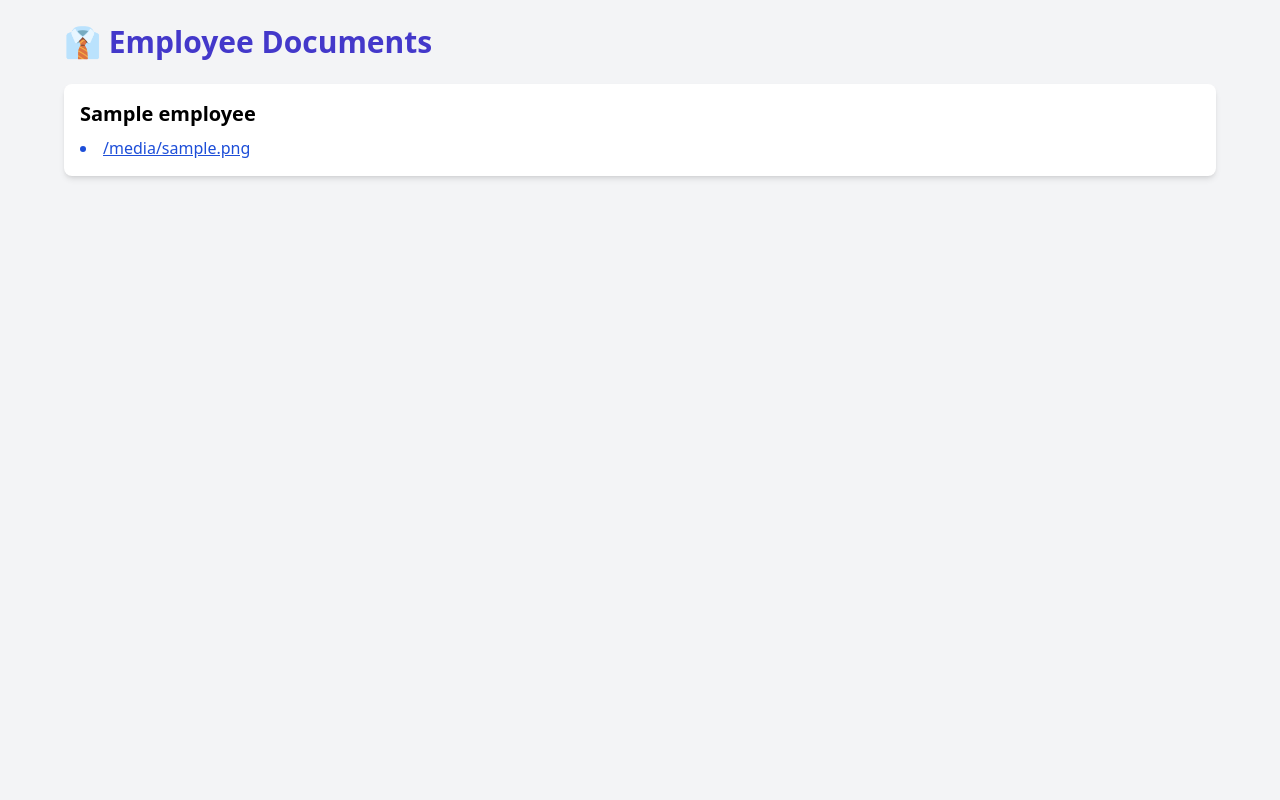
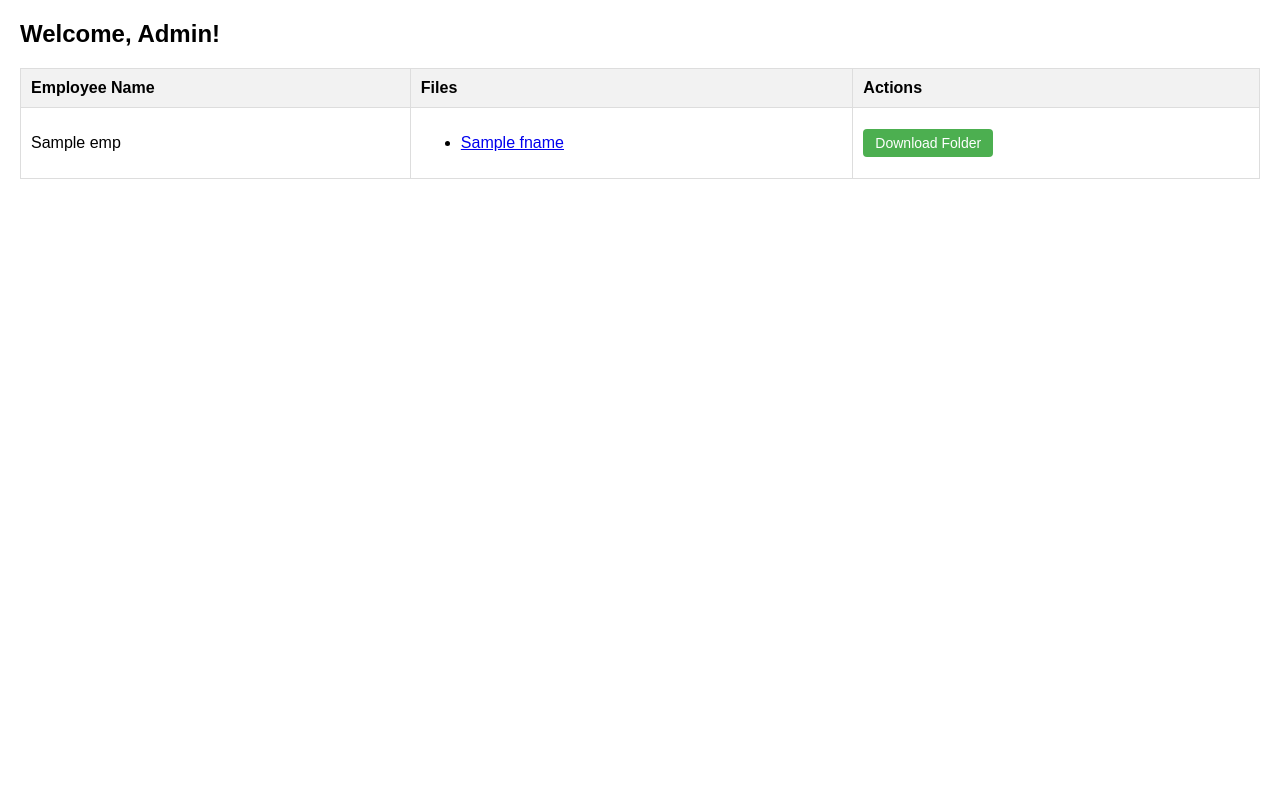
Before and after one commit to ytcreatorstudio2001/employee-doc-upload, a FastAPI app: template templates/admin_dashboard.html in a window 1280 px wide. Run offline with FastAPI, Linux system fonts and the light colour scheme; the template is opened without the code that fills it: most values are stand-ins (such as "Sample title", 1, 10 or a date in 2020); some libraries are stand-ins or nearby versions.

Commit message:
Update admin_dashboard.html

```diff
--- a/templates/admin_dashboard.html
+++ b/templates/admin_dashboard.html
@@ -1,31 +1,54 @@
 <!DOCTYPE html>
 <html lang="en">
 <head>
-  <meta charset="UTF-8">
-  <meta name="viewport" content="width=device-width, initial-scale=1.0">
-  <title>Employer Dashboard</title>
-  <script src="https://cdn.tailwindcss.com"></script>
+    <meta charset="UTF-8">
+    <title>Admin Dashboard</title>
+    <style>
+        body { font-family: Arial, sans-serif; margin: 20px; }
+        table { width: 100%; border-collapse: collapse; margin-top: 20px; }
+        th, td { border: 1px solid #ddd; padding: 10px; text-align: left; }
+        th { background-color: #f2f2f2; }
+        a.button {
+            display: inline-block;
+            padding: 6px 12px;
+            margin: 4px 0;
+            font-size: 14px;
+            color: white;
+            background-color: #4CAF50;
+            text-decoration: none;
+            border-radius: 4px;
+        }
+        a.button:hover { background-color: #45a049; }
+    </style>
 </head>
-<body class="min-h-screen bg-gray-100 p-6">
+<body>
+    <h2>Welcome, Admin!</h2>
 
-  <div class="max-w-6xl mx-auto">
-    <h1 class="text-3xl font-bold mb-6 text-indigo-700">👔 Employee Documents</h1>
-
-    {% for employee in employees %}
-      <div class="bg-white shadow-md rounded-lg p-4 mb-4">
-        <h2 class="text-xl font-semibold mb-2">{{ employee.name }}</h2>
-        <ul class="list-disc list-inside text-blue-700">
-          {% for filename, url in employee.files.items() %}
-            <li><a href="{{ url }}" target="_blank" class="underline">{{ filename }}</a></li>
-          {% endfor %}
-        </ul>
-      </div>
-    {% endfor %}
-
-    {% if employees|length == 0 %}
-      <p class="text-gray-700">No employee documents uploaded yet.</p>
+    {% if employees %}
+        <table>
+            <tr>
+                <th>Employee Name</th>
+                <th>Files</th>
+                <th>Actions</th>
+            </tr>
+            {% for emp in employees %}
+            <tr>
+                <td>{{ emp.name }}</td>
+                <td>
+                    <ul>
+                    {% for fname, furl in emp.files.items() %}
+                        <li><a href="{{ furl }}" target="_blank">{{ fname }}</a></li>
+                    {% endfor %}
+                    </ul>
+                </td>
+                <td>
+                    <a href="/download/{{ emp.folder_path }}" class="button">Download Folder</a>
+                </td>
+            </tr>
+            {% endfor %}
+        </table>
+    {% else %}
+        <p>No employee documents uploaded yet.</p>
     {% endif %}
-  </div>
-
 </body>
 </html>
```
